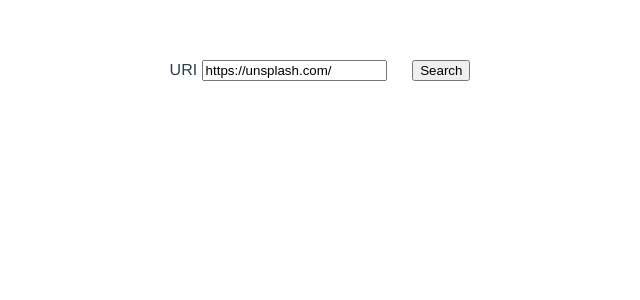
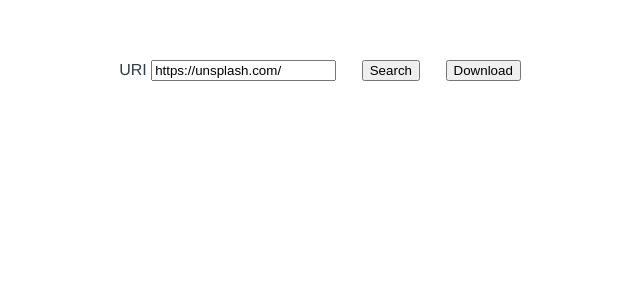
Before and after one commit to Bill1907/e-rolling, a Vue app: page / in a window 1280 px wide. Shown: the top 300 px of the page, without its empty margins (328-968 px from the left). Built offline with nearby package versions, Linux system fonts and the light colour scheme.

Commit message:
add download button and event handler

```diff
--- a/src/App.vue
+++ b/src/App.vue
@@ -4,9 +4,17 @@ import ImageListPart from './views/ImageListPart.vue';
 import { useUrlDataStore } from './store/urlData';
 import { getHTML } from './modules/crawling/crawling';
 
+// store
 const urlDataStore = useUrlDataStore();
-const { uri, imageList } = urlDataStore;
+const { uri, imageList, selectImageList } = urlDataStore;
 
+const setSelectImageList = (value: string[]) => {
+  urlDataStore.$patch((state) => {
+    state.selectImageList = value;
+  });
+};
+
+// event handler
 const handleSearchBtn = async (value: string) => {
   // uri data change
   urlDataStore.$patch({
@@ -22,17 +30,22 @@ const handleSearchBtn = async (value: string) => {
   }
 };
 
-const setSelectImageList = (value: string[]) => {
-  urlDataStore.$patch((state) => {
-    state.selectImageList = value;
-  });
+const handleDownloadBtn = () => {
+  console.log(selectImageList);
 };
 </script>
 
 <template>
   <div id="wrap">
-    <InputComponent :uri="uri" @handleSearchBtn="handleSearchBtn"/>
-    <ImageListPart :list="imageList" @setSelectImageList="setSelectImageList"/>
+    <InputComponent
+      :uri="uri"
+      @handleSearchBtn="handleSearchBtn"
+      @handleDownloadBtn="handleDownloadBtn"
+    />
+    <ImageListPart
+      :list="imageList"
+      @setSelectImageList="setSelectImageList"
+    />
   </div>
 </template>
 
--- a/src/components/InputComponent.vue
+++ b/src/components/InputComponent.vue
@@ -5,7 +5,7 @@ import {
 import type { Ref } from 'vue';
 
 const props = defineProps<{uri: string}>();
-const emit = defineEmits(['handleSearchBtn']);
+const emit = defineEmits(['handleSearchBtn', 'handleDownloadBtn']);
 const searchInput: Ref<string> = ref('');
 
 onMounted(() => {
@@ -25,6 +25,7 @@ onMounted(() => {
           />
       </label>
       <button @click="emit('handleSearchBtn', searchInput)">Search</button>
+      <button @click="emit('handleDownloadBtn')">Download</button>
     </div>
   </div>
 </template>
```
Also changed, not shown: src/components/ImageComponent.vue (deleted, +0 -14 lines).
